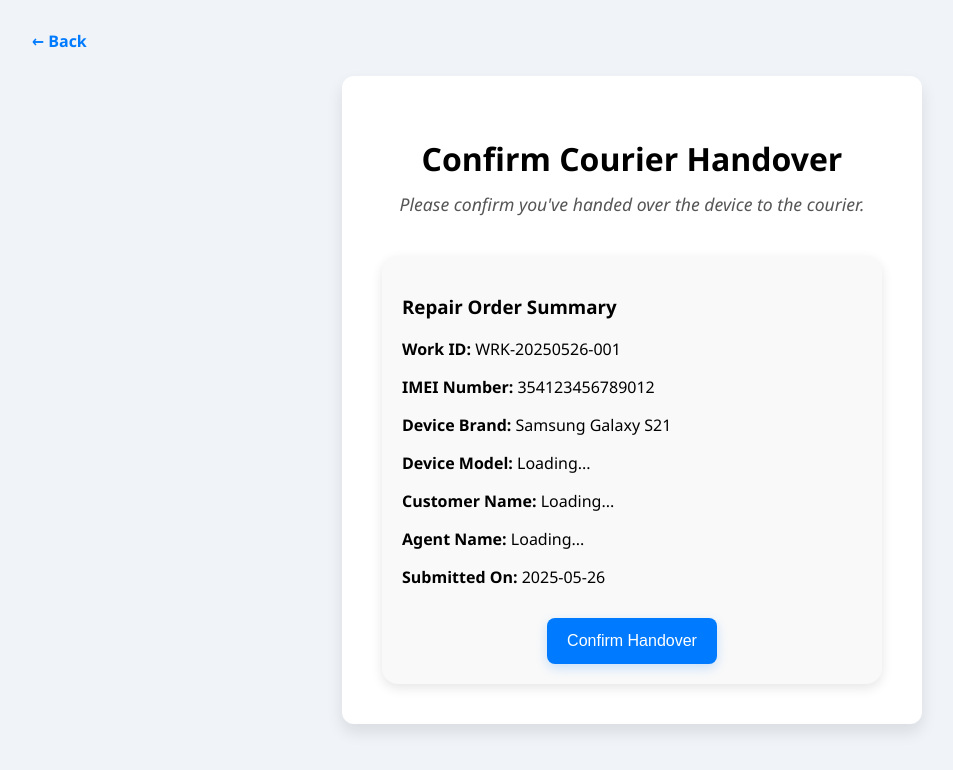
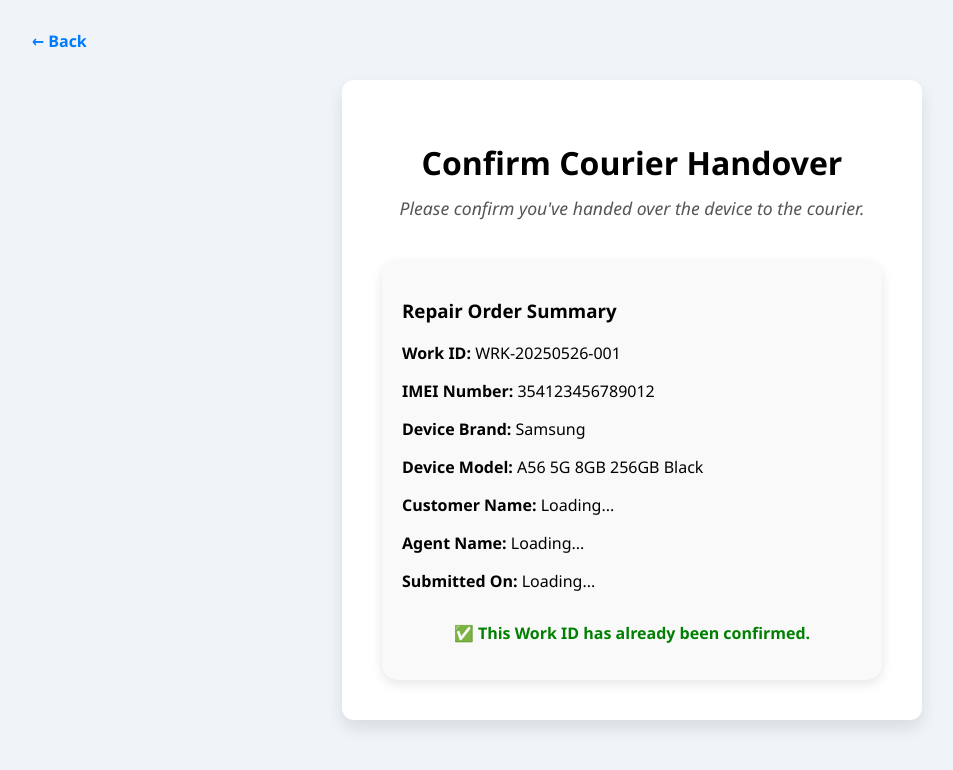
Before and after one commit to Optane002/Device-Repair-Tracker, a website: page docs/confirmhandover.html in a window 1280 px wide. Both pictures are taken after a click on the button "Confirm Handover". Shown: the whole page, without its empty margins (8-961 px from the left). Drawn offline with Linux system fonts and the light colour scheme.

Commit message:
Update confirmhandover.html

```diff
--- a/docs/confirmhandover.html
+++ b/docs/confirmhandover.html
@@ -13,42 +13,66 @@
     <h1 class="main-heading">Confirm Courier Handover</h1>
     <p class="tagline">Please confirm you've handed over the device to the courier.</p>
 
-    <div class="result-box">
+    <div class="result-box" id="handoverBox">
       <h3>Repair Order Summary</h3>
       <p><strong>Work ID:</strong> <span id="workId">Loading...</span></p>
       <p><strong>IMEI Number:</strong> <span id="imei">Loading...</span></p>
-      <p><strong>Device Brand:</strong> <span id="deviceName">Loading...</span></p>
-      <p><strong>Device Model:</strong> <span id="deviceName">Loading...</span></p>
-      <p><strong>Customer Name:</strong> <span id="deviceName">Loading...</span></p>
-      <p><strong>Agent Name:</strong> <span id="deviceName">Loading...</span></p>
+      <p><strong>Device Brand:</strong> <span id="brand">Loading...</span></p>
+      <p><strong>Device Model:</strong> <span id="model">Loading...</span></p>
+      <p><strong>Customer Name:</strong> <span id="csutomername">Loading...</span></p>
+      <p><strong>Agent Name:</strong> <span id="agentname">Loading...</span></p>
       <p><strong>Submitted On:</strong> <span id="submittedDate">Loading...</span></p>
 
       <div style="margin-top: 30px; text-align: center;">
-        <button class="action-button" onclick="confirmHandover()">Confirm Handover</button>
+        <button class="action-button" id="confirmBtn" onclick="confirmHandover()">Confirm Handover</button>
+        <p id="alreadyConfirmedMsg" style="color: green; font-weight: bold; display: none; margin-top: 20px;">
+          ✅ This Work ID has already been confirmed.
+        </p>
       </div>
     </div>
   </div>
 
   <script>
-    // Simulated data fetch (replace with actual logic or API calls)
+    // Simulated data fetch
     const repairOrder = {
       workId: "WRK-20250526-001",
       imei: "354123456789012",
-      device: "Samsung Galaxy S21",
+      brand: "Samsung",
+      model: "A56 5G 8GB 256GB Black",
+      customername: "Chamicara",
+      agentname: "Senura",
       submittedOn: "2025-05-26"
     };
 
+    // Load data into the page
     window.onload = function () {
       document.getElementById('workId').textContent = repairOrder.workId;
       document.getElementById('imei').textContent = repairOrder.imei;
-      document.getElementById('deviceName').textContent = repairOrder.device;
+      document.getElementById('brand').textContent = repairOrder.brand;
+      document.getElementById('model').textContent = repairOrder.model;
+      document.getElementById('customername').textContent = repairOrder.customername;
+      document.getElementById('agentname').textContent = repairOrder.agentname;
       document.getElementById('submittedDate').textContent = repairOrder.submittedOn;
+
+      // Check if handover was already confirmed
+      const confirmed = localStorage.getItem("handover_" + repairOrder.workId);
+      if (confirmed === "true") {
+        showAlreadyConfirmed();
+      }
     };
 
     function confirmHandover() {
-      alert("Handover confirmed! ✅");
-      // TODO: Replace this with an actual fetch call to update backend
-      // fetch('/api/confirm-handover', { method: 'POST', body: JSON.stringify(repairOrder) })
+      // Save status in localStorage
+      localStorage.setItem("handover_" + repairOrder.workId, "true");
+
+      // Update UI
+      showAlreadyConfirmed();
+      alert("✅ Handover confirmed!");
+    }
+
+    function showAlreadyConfirmed() {
+      document.getElementById("confirmBtn").style.display = "none";
+      document.getElementById("alreadyConfirmedMsg").style.display = "block";
     }
   </script>
 </body>
```
